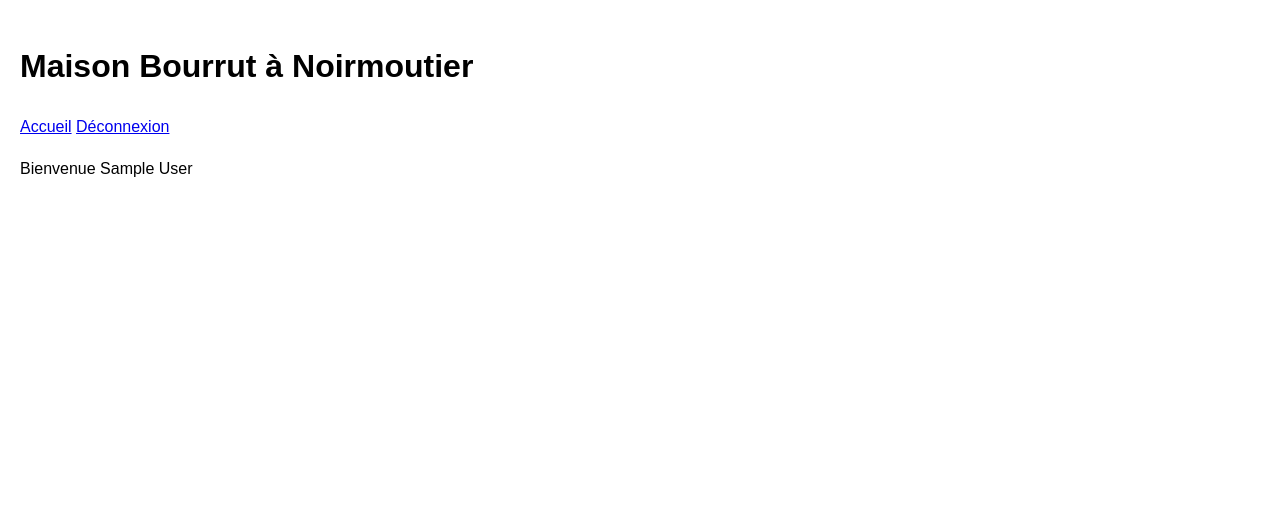
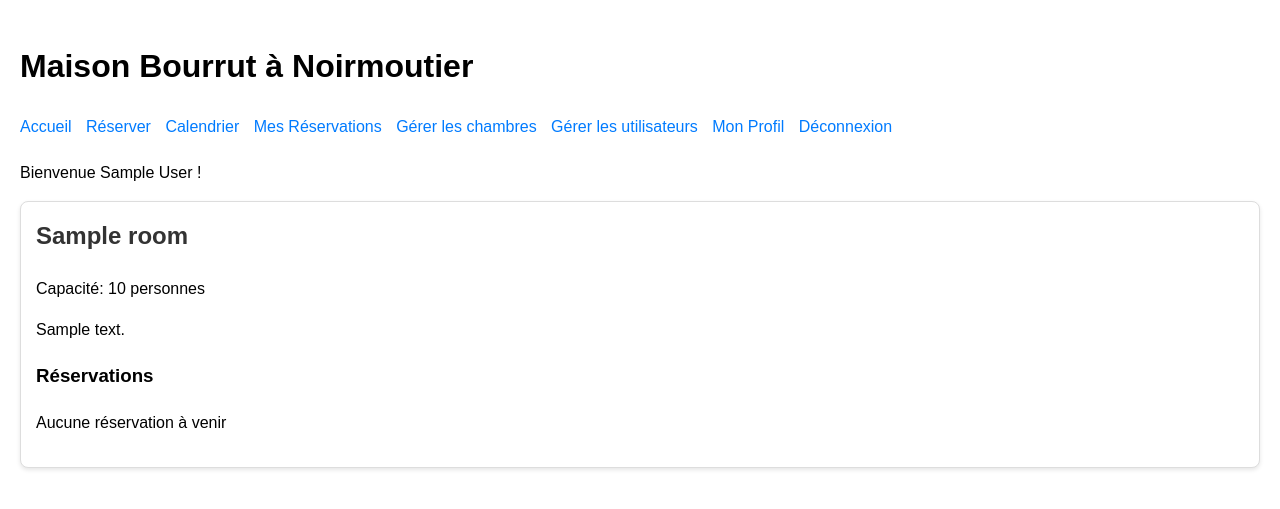
Before and after one commit to sebb34/Noirmoutier, a Flask app: page / in a window 1280 px wide. Shown: the top 509 px of the page. Run offline with Flask 3, Linux system fonts and the light colour scheme; a user stored in the database is signed in; tables that the repository leaves empty hold one stand-in row (values such as "Sample post").

Commit message:
Fix home page template and route

```diff
--- a/app.py
+++ b/app.py
@@ -219,7 +219,7 @@ def logout():
 @app.route('/')
 def home():
     rooms = Room.query.all()
-    current_date = datetime.now().date()
+    current_date = datetime.now()
 
     # Get all reservations
     reservations = Reservation.query.filter(
@@ -236,7 +236,8 @@ def home():
                 room_reservations[room.id].append({
                     'start_date': reservation.start_date,
                     'end_date': reservation.end_date,
-                    'status': status
+                    'status': status,
+                    'user': reservation.user
                 })
 
     return render_template('home.html', rooms=rooms, room_reservations=room_reservations)
@@ -711,7 +712,7 @@ def generate_calendar_html(year, month, reservations):
                 date = datetime(year, month, day).date()
                 day_reservations = []
                 for reservation in reservations:
-                    if reservation.start_date.date() <= date <= reservation.end_date.date():
+                    if reservation.start_date <= date <= reservation.end_date:
                         day_reservations.append(reservation)
 
                 if day_reservations:
@@ -786,8 +787,8 @@ def calendar(year=None, month=None):
     # Format reservations for display
     formatted_reservations = []
     for reservation in future_reservations:
-        days_until = (reservation.start_date.date() - datetime.now().date()).days
-        status = 'en-cours' if reservation.start_date.date() <= datetime.now().date() <= reservation.end_date.date() else 'à-venir'
+        days_until = (reservation.start_date - datetime.now()).days
+        status = 'en-cours' if reservation.start_date <= datetime.now() <= reservation.end_date else 'à-venir'
 
         formatted_reservations.append({
             'room_id': reservation.room_id,  # Added room_id for linking
--- a/templates/home.html
+++ b/templates/home.html
@@ -24,6 +24,46 @@
             background-color: #f8d7da;
             color: #721c24;
         }
+        .room-card {
+            border: 1px solid #ddd;
+            border-radius: 8px;
+            padding: 15px;
+            margin: 10px 0;
+            background-color: white;
+            box-shadow: 0 2px 4px rgba(0,0,0,0.1);
+        }
+        .room-card h2 {
+            margin-top: 0;
+            color: #333;
+        }
+        .reservation-list {
+            margin-top: 10px;
+        }
+        .reservation-item {
+            padding: 8px;
+            margin: 5px 0;
+            border-radius: 4px;
+            background-color: #f8f9fa;
+        }
+        .reservation-item.en-cours {
+            background-color: #d4edda;
+            color: #155724;
+        }
+        .reservation-item.à-venir {
+            background-color: #cce5ff;
+            color: #004085;
+        }
+        nav {
+            margin-bottom: 20px;
+        }
+        nav a {
+            margin-right: 10px;
+            text-decoration: none;
+            color: #007bff;
+        }
+        nav a:hover {
+            text-decoration: underline;
+        }
     </style>
 </head>
 <body>
@@ -32,6 +72,14 @@
     <nav>
         <a href="{{ url_for('home') }}">Accueil</a>
         {% if current_user.is_authenticated %}
+            <a href="{{ url_for('make_reservation') }}">Réserver</a>
+            <a href="{{ url_for('calendar') }}">Calendrier</a>
+            <a href="{{ url_for('my_reservations') }}">Mes Réservations</a>
+            {% if current_user.is_admin %}
+                <a href="{{ url_for('manage_rooms') }}">Gérer les chambres</a>
+                <a href="{{ url_for('manage_users') }}">Gérer les utilisateurs</a>
+            {% endif %}
+            <a href="{{ url_for('profile') }}">Mon Profil</a>
             <a href="{{ url_for('logout') }}">Déconnexion</a>
         {% else %}
             <a href="{{ url_for('login') }}">Connexion</a>
@@ -48,7 +96,35 @@
     {% endwith %}
 
     {% if current_user.is_authenticated %}
-        <p>Bienvenue {{ current_user.name }}</p>
+        <p>Bienvenue {{ current_user.name }} !</p>
+
+        <div class="rooms-container">
+            {% for room in rooms %}
+                <div class="room-card">
+                    <h2>{{ room.name }}</h2>
+                    <p>Capacité: {{ room.capacity }} personne{% if room.capacity > 1 %}s{% endif %}</p>
+                    {% if room.description %}
+                        <p>{{ room.description }}</p>
+                    {% endif %}
+
+                    <div class="reservation-list">
+                        <h3>Réservations</h3>
+                        {% if room_reservations[room.id] %}
+                            {% for reservation in room_reservations[room.id] %}
+                                <div class="reservation-item {{ reservation.status }}">
+                                    Du {{ reservation.start_date.strftime('%d/%m/%Y') }} au {{ reservation.end_date.strftime('%d/%m/%Y') }}
+                                    {% if current_user.is_admin %}
+                                        par {{ reservation.user.name }}
+                                    {% endif %}
+                                </div>
+                            {% endfor %}
+                        {% else %}
+                            <p>Aucune réservation à venir</p>
+                        {% endif %}
+                    </div>
+                </div>
+            {% endfor %}
+        </div>
     {% else %}
         <p>Bienvenue ! Connectez-vous pour accéder à toutes les fonctionnalités.</p>
     {% endif %}
```
